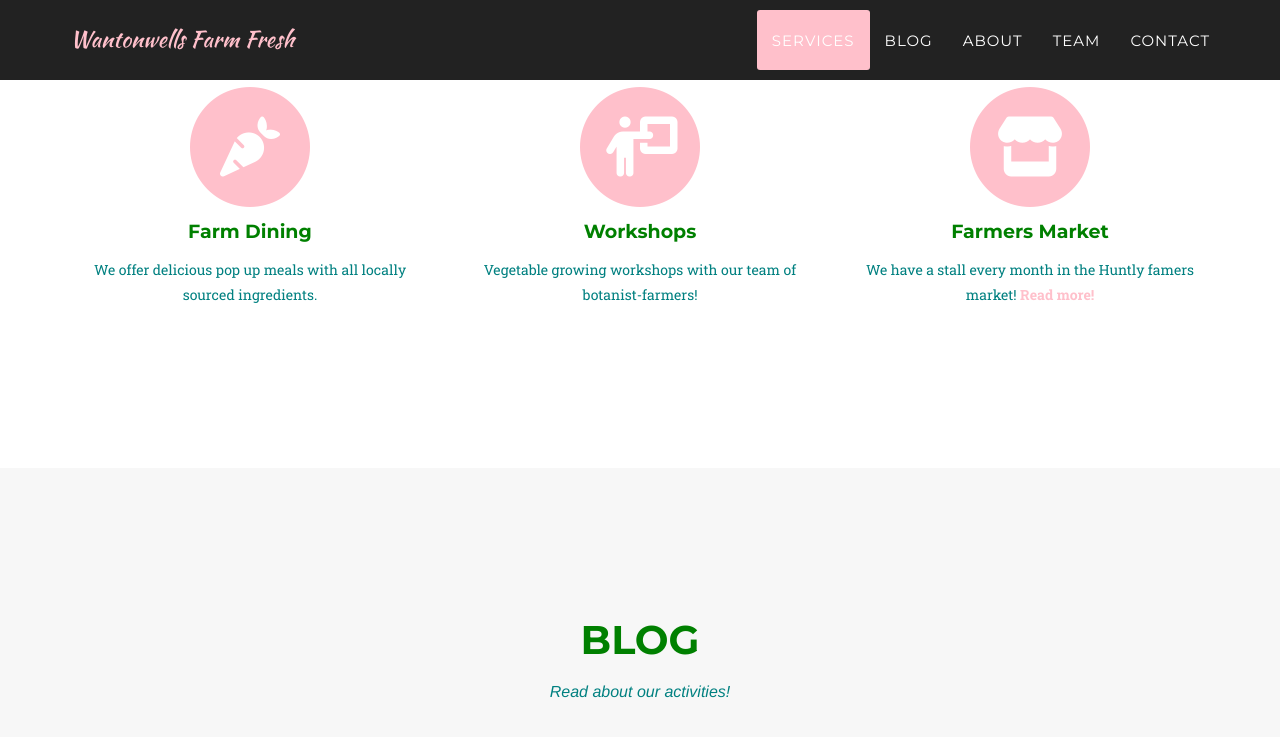
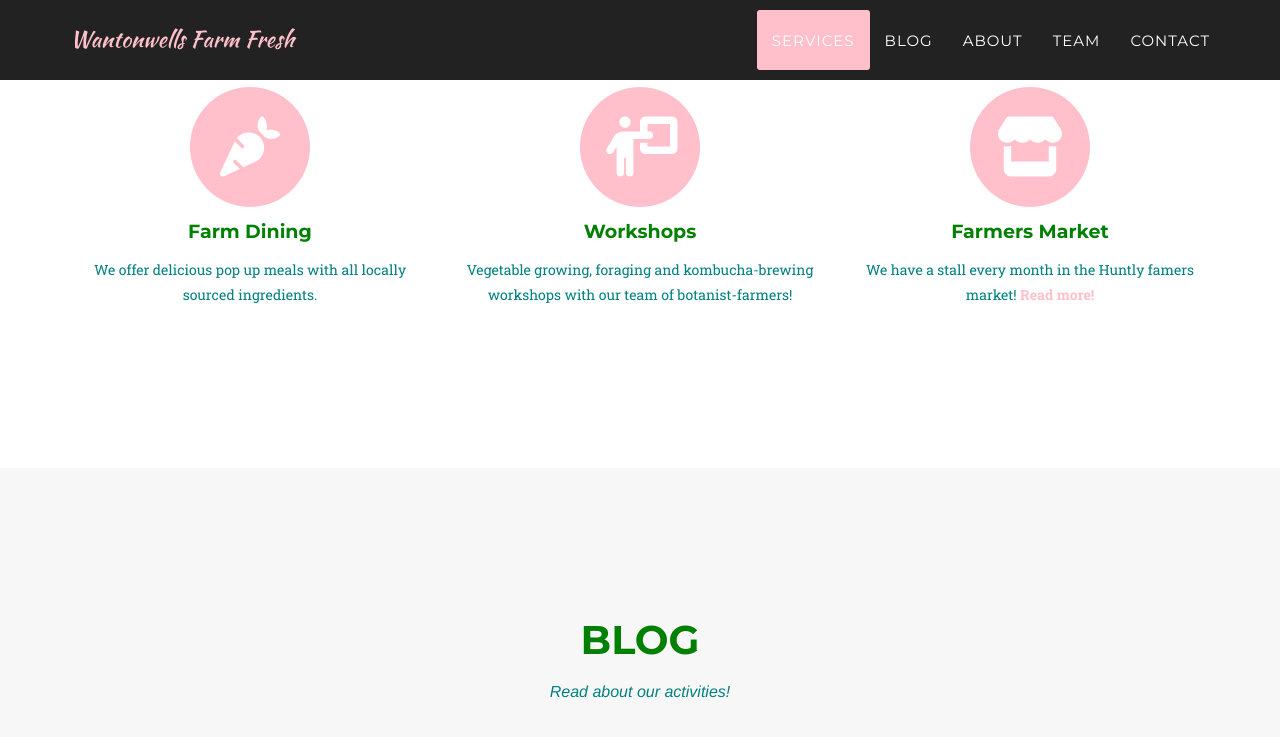
Before and after one commit to pollypeaches/pollypeaches.github.io, a Jekyll site: the page built from index.html, in a window 1280 px wide and 900 px high, scrolled down 1093 px, cut to the strip 0-751 px from the top of the window. Shown: the top 737 px of the strip. Built offline with Jekyll 4.4.1, drawn with Linux system fonts in a browser that asks for light colours; nearby versions of some CDN libraries; some web fonts are replaced; a script that is not in the unit is left out; some of the changed text lies outside the part shown.

Commit message:
fix spelling

```diff
--- a/_config.yml
+++ b/_config.yml
@@ -17,7 +17,7 @@
 
 # Team names, titles and social links
 people:
-- name: Beatric Fettes
+- name: Beatrice Fettes
   pic: beatrice
   position: Head Farmer
   social:
--- a/_includes/services.html
+++ b/_includes/services.html
@@ -22,7 +22,7 @@
                         <i class="fa fa-person-chalkboard fa-stack-1x fa-inverse"></i>
                     </span>
                     <h4 class="service-heading">Workshops</h4>
-                    <p class="text-muted">Vegetable growing workshops with our team of botanist-farmers!</p>
+                    <p class="text-muted">Vegetable growing, foraging and kombucha-brewing workshops with our team of botanist-farmers!</p>
                 </div>
                 <div class="col-md-4">
                     <span class="fa-stack fa-4x">
```
